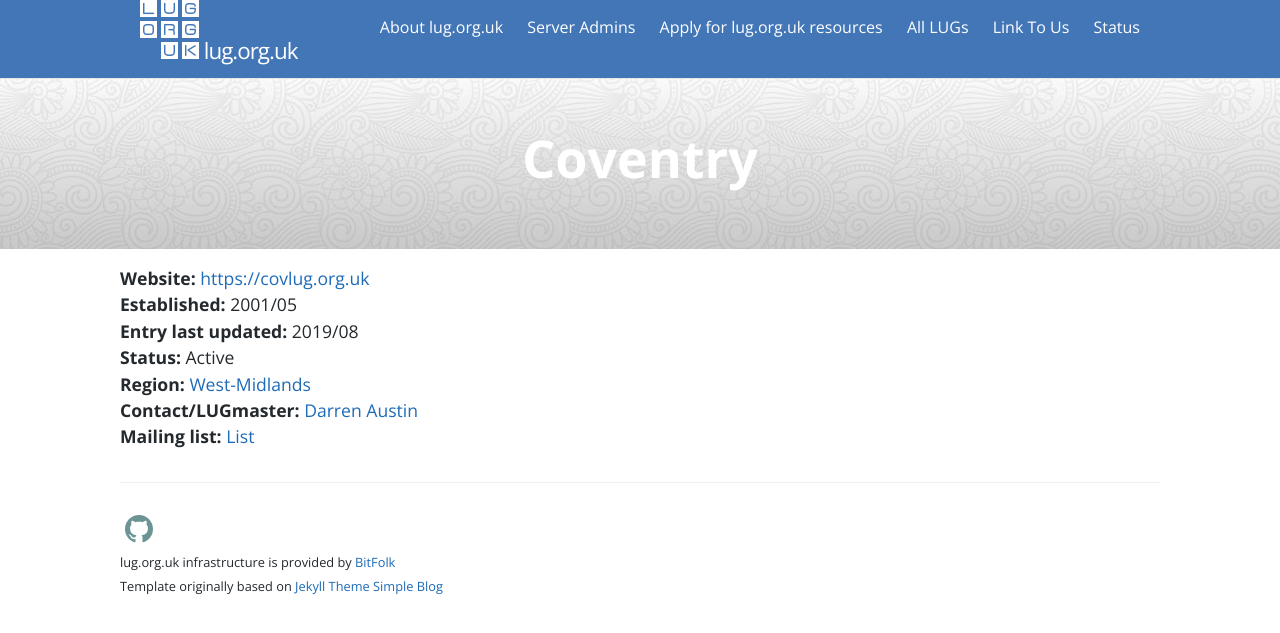
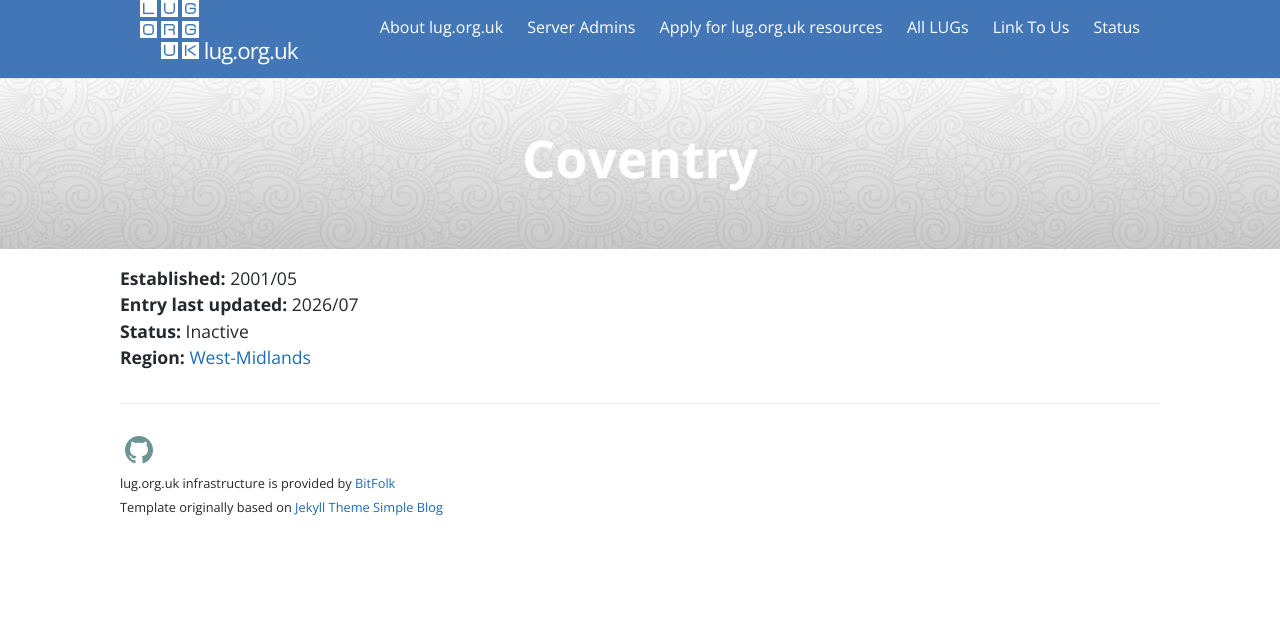
Before and after one commit to lugorguk/lug.org.uk-website, a Jekyll site: the page built from _posts/0000-01-01-Coventry.md, in a window 1280 px wide. Shown: the top 633 px of the page. Built offline with Jekyll 4.4.1, drawn with Linux system fonts in a browser that asks for light colours.

Commit message:
Set Coventry Inactive
Set Coventry to Inactive and removed URLs and Lugmaster contact details.

```diff
--- a/_posts/0000-01-01-Coventry.md
+++ b/_posts/0000-01-01-Coventry.md
@@ -1,15 +1,15 @@
 ---
 layout: lug
 title: Coventry
-website: https://covlug.org.uk
+website:
 established_date: 2001/05
-status: Active
-last_update: 08/2019
+status: Inactive
+last_update: 2026/07
 categories: West-Midlands
 url: https://lug.org.uk/node/151
-contact_address: mailto:lugmaster@covlug.org.uk
-contact: Darren Austin
-mailing_list: https://covlug.org.uk/pmwiki.php?n=Main.MailingLists
+contact_address:
+contact:
+mailing_list:
 permalink: lugs/West-Midlands/Coventry/
 location:
   latitude: 52.41
```
